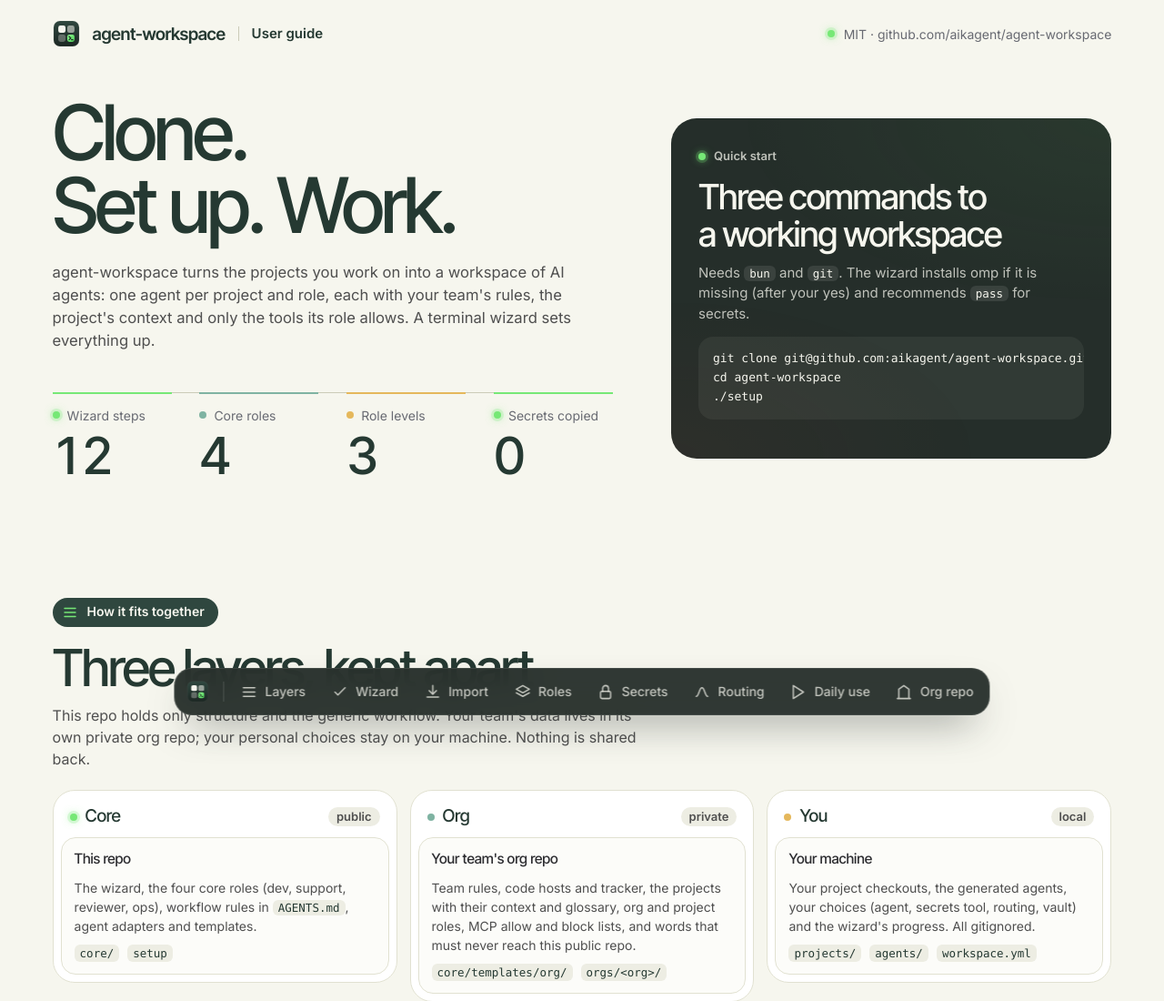
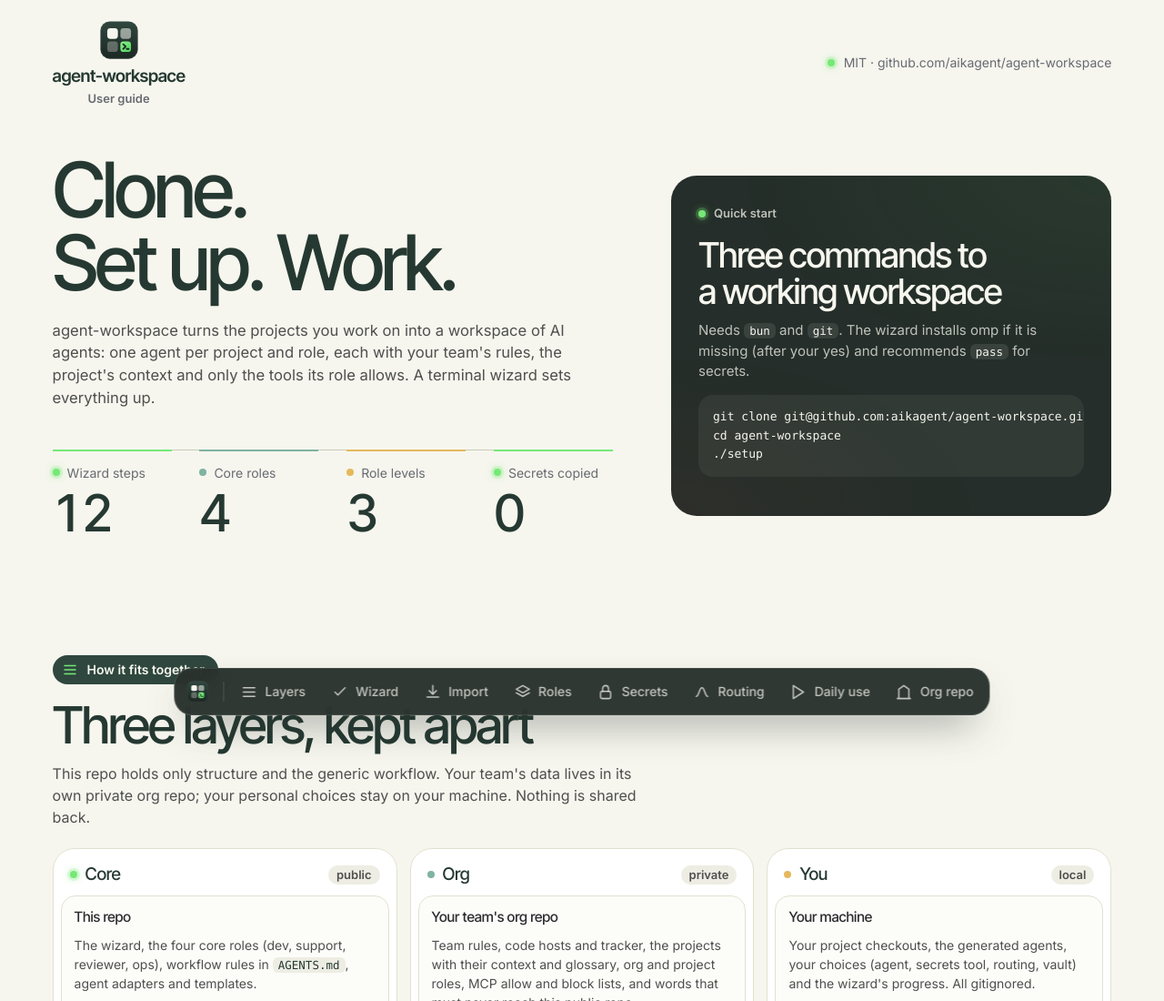
Before and after one commit to aikagent/agent-workspace, a website: page docs/index.html in a window 1280 px wide. Shown: the top 1100 px of the page at 91% size. Drawn offline with Linux system fonts and the light colour scheme.

Commit message:
docs: guide header with the logo above the name

```diff
--- a/docs/index.html
+++ b/docs/index.html
@@ -224,8 +224,10 @@ footer .fnote{max-width:80ch;display:grid;gap:6px}
 </head>
 <body>
 <style>
-.brand .mark{width:30px;height:30px}
+.brand{flex-direction:column;align-items:center;gap:8px}
+.brand .mark{width:44px;height:44px}
 .brand .wordmark{font:600 19px/1 var(--display);letter-spacing:-.02em;color:var(--forest)}
+.brand .brand-sub{padding-left:0;border-left:0;font-size:13px;color:var(--ink-3)}
 .dock .dlogo svg{stroke:currentColor;fill:none;stroke-width:1.9}
 pre.term{margin-top:14px;padding:14px 16px;border-radius:16px;background:var(--forest-deep);color:var(--on-dark);font:500 13px/1.6 var(--mono);overflow-x:auto;white-space:pre}
 .row-api{display:block}
```
